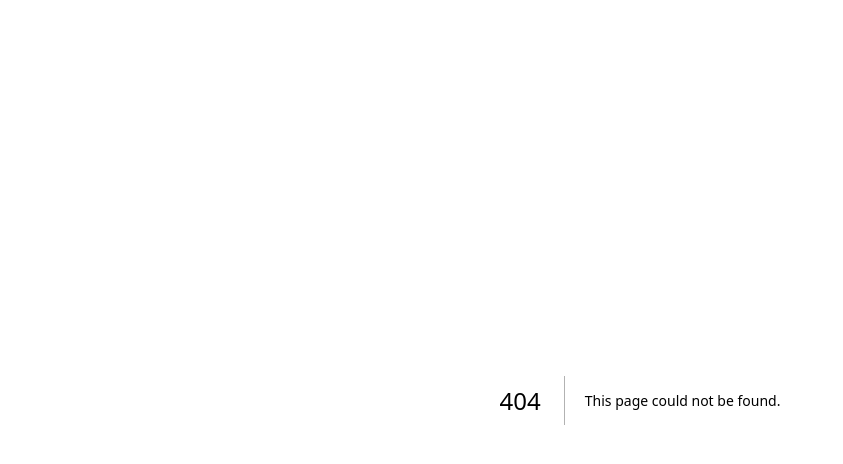
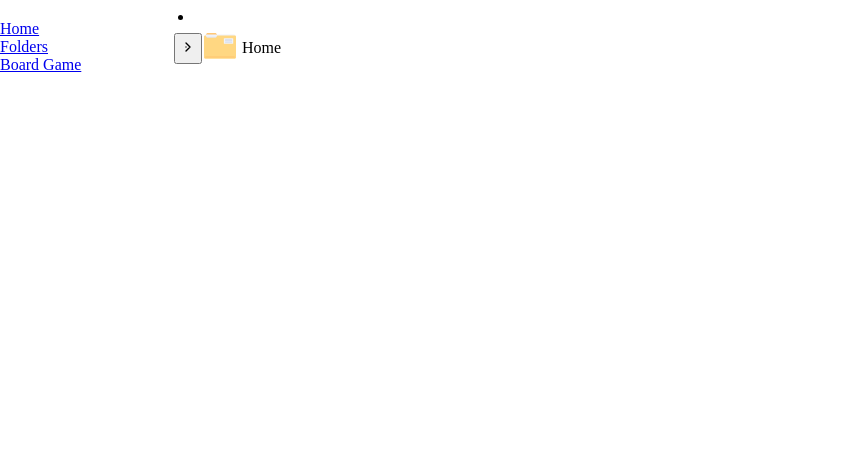
Before and after one commit to sandboxcoder/nextjs-simple-example, a Next.js app: page /dashboard/folderExample in a window 1280 px wide. Before the commit this address had no page. Shown: the top 464 px of the page, without its empty margins (0-843 px from the left). Built offline with nearby package versions, Linux system fonts and the light colour scheme.

Commit message:
Adding a Folder example page
* Adds a simple page that shows a folder/document. User can click on the folder to open/close it.

```diff
--- /dev/null
+++ b/app/dashboard/folderExample/page.tsx
@@ -0,0 +1,64 @@
+import FileSystemItem, {Node} from '../../../components/FileSystemItem'
+import TableOfContents from "../../../components/TableOfContents";
+
+export default function FolderExample() {
+  return (
+    <div>
+      <TableOfContents />
+      <div className='main'>
+          {nodes.map((node) => (
+            <FileSystemItem node={node} key={node.name} />
+          ))}
+      </div>
+    </div>
+  )
+}
+
+const nodes: Node[] = [
+  {
+    name: 'Home',
+    nodes: [
+      {
+        name: 'Movies',
+        nodes: [
+          {
+            name: 'Action',
+            nodes: [
+              {
+                name: '2000s',
+                nodes: [
+                  { name: 'Gladiator.mp4' },
+                  { name: 'The-Dark-Knight.mp4' },
+                ],
+              },
+              { name: '2010s', nodes: [] },
+            ],
+          },
+          {
+            name: 'Comedy',
+            nodes: [{ name: '2000s', nodes: [{ name: 'Superbad.mp4' }] }],
+          },
+          {
+            name: 'Drama',
+            nodes: [
+              { name: '2000s', nodes: [{ name: 'American-Beauty.mp4' }] },
+            ],
+          },
+        ],
+      },
+      {
+        name: 'Music',
+        nodes: [
+          { name: 'Rock', nodes: [] },
+          { name: 'Classical', nodes: [] },
+        ],
+      },
+      { name: 'Pictures', nodes: [] },
+      {
+        name: 'Documents',
+        nodes: [],
+      },
+      { name: 'passwords.txt' },
+    ],
+  },
+];
--- /dev/null
+++ b/app/folder.css
@@ -0,0 +1,24 @@
+.py-1 {
+	padding-top: .25rem;
+	padding-bottom: .25rem;
+}
+
+.gap-1\.5 {
+	gap: .375rem;
+}
+
+.items-center {
+	align-items: center;
+}
+
+.flex {
+	display: flex;
+}
+
+.p-1 {
+	padding: .25rem;
+}
+
+.-m-1 {
+	margin: -.25rem;
+}
--- a/app/layout.tsx
+++ b/app/layout.tsx
@@ -1,6 +1,7 @@
 import type { Metadata } from "next";
 import localFont from "next/font/local";
 import "./simpleLayout.css";
+import "./folder.css";
 
 const geistSans = localFont({
   src: "./fonts/GeistVF.woff",
--- a/app/page.tsx
+++ b/app/page.tsx
@@ -2,7 +2,6 @@ import SampleComponent from "../components/SampleComponent";
 import MyButton from "../components/MyButton";
 import VegetableComponent from "../components/VegetableComponent";
 import TableOfContents from '../components/TableOfContents';
-import FolderIcon from '../components/FolderIcon';
 
 export default function StarfieldApp() {
   return (
--- a/components/ChevronIcon.tsx
+++ b/components/ChevronIcon.tsx
@@ -14,7 +14,7 @@ class ChevronIcon extends Component<StylingProps>
     render() {
         return (
             <div>
-                <Image src={icon} alt='folder icon' width = {32} height = {32} className={this.props.className}/>
+                <Image src={icon} alt='icon' width = {16} height = {16} className={this.props.className}/>
             </div>
         );
     }
--- a/components/TableOfContents.tsx
+++ b/components/TableOfContents.tsx
@@ -6,9 +6,11 @@ function TableOfContents() {
     <div className="sidebar-container">
         <div className='sidebar'>
           <Link href="/">Home</Link>
+          <br /><Link href="../dashboard/folderExample">Folders</Link>
           <br /><Link href="../dashboard/boardGame">Board Game</Link>
         </div>
     </div>
   )
 }
+
 export default TableOfContents
```
